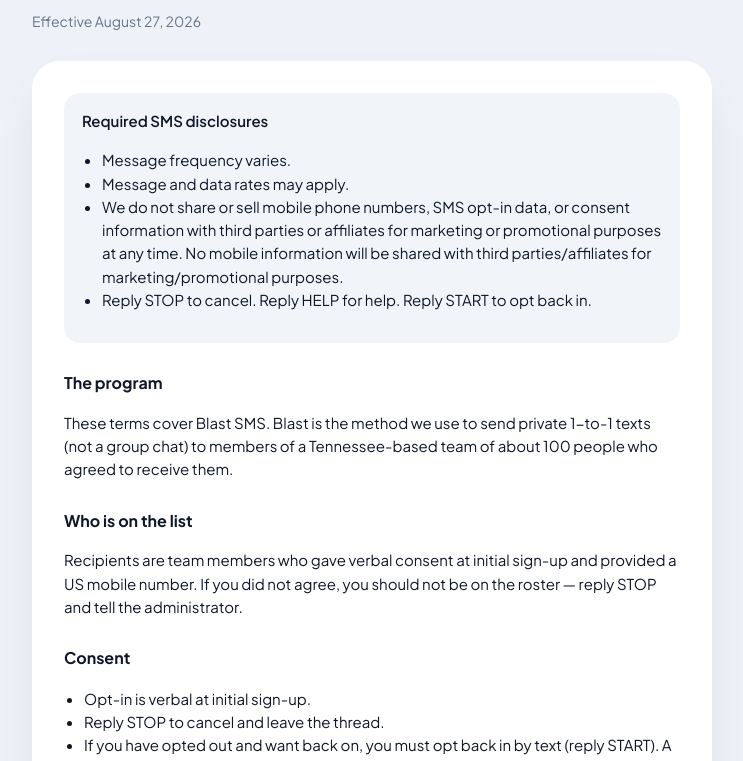
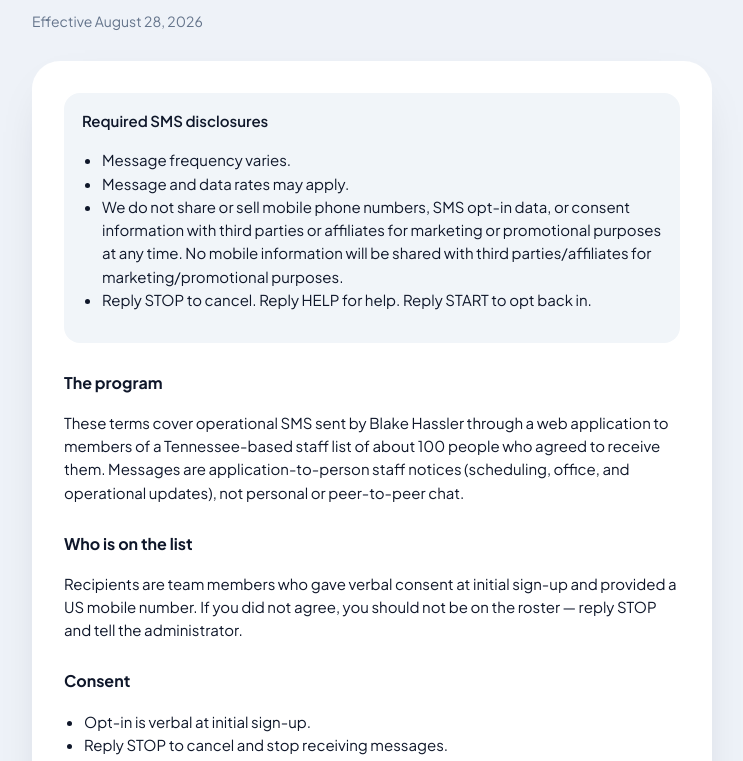
Before and after one commit to bhas125/bhas125.github.io, a plain HTML site: page terms.html in a window 1280 px wide. Shown: the part 190-951 px from the top of the page, without its empty margins (268-1011 px from the left). Drawn offline with Linux system fonts and the light colour scheme.

Commit message:
Rewrite privacy/terms as A2P staff ops, not 1-to-1 chat

```diff
--- a/terms.html
+++ b/terms.html
@@ -43,7 +43,7 @@
   <main>
     <p class="kicker">Blast SMS</p>
     <h1>Terms and Conditions</h1>
-    <p class="meta">Effective August 27, 2026</p>
+    <p class="meta">Effective August 28, 2026</p>
     <article>
       <div class="box">
         <p>Required SMS disclosures</p>
@@ -56,7 +56,7 @@
       </div>
 
       <h2>The program</h2>
-      <p>These terms cover Blast SMS. Blast is the method we use to send private 1-to-1 texts (not a group chat) to members of a Tennessee-based team of about 100 people who agreed to receive them.</p>
+      <p>These terms cover operational SMS sent by Blake Hassler through a web application to members of a Tennessee-based staff list of about 100 people who agreed to receive them. Messages are application-to-person staff notices (scheduling, office, and operational updates), not personal or peer-to-peer chat.</p>
 
       <h2>Who is on the list</h2>
       <p>Recipients are team members who gave verbal consent at initial sign-up and provided a US mobile number. If you did not agree, you should not be on the roster — reply STOP and tell the administrator.</p>
@@ -64,7 +64,7 @@
       <h2>Consent</h2>
       <ul>
         <li>Opt-in is verbal at initial sign-up.</li>
-        <li>Reply STOP to cancel and leave the thread.</li>
+        <li>Reply STOP to cancel and stop receiving messages.</li>
         <li>If you have opted out and want back on, you must opt back in by text (reply START). A verbal ask after STOP is not enough.</li>
         <li>Reply HELP for help.</li>
       </ul>
```
